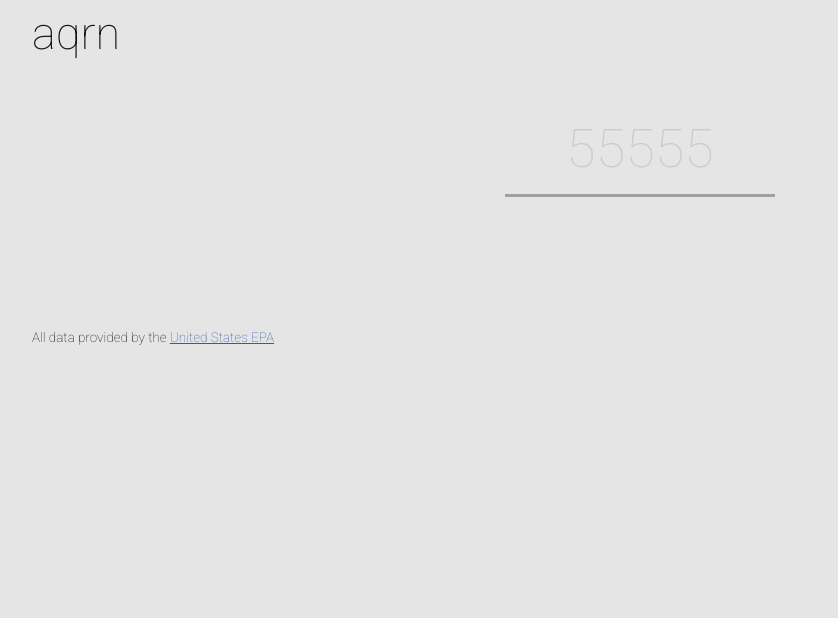
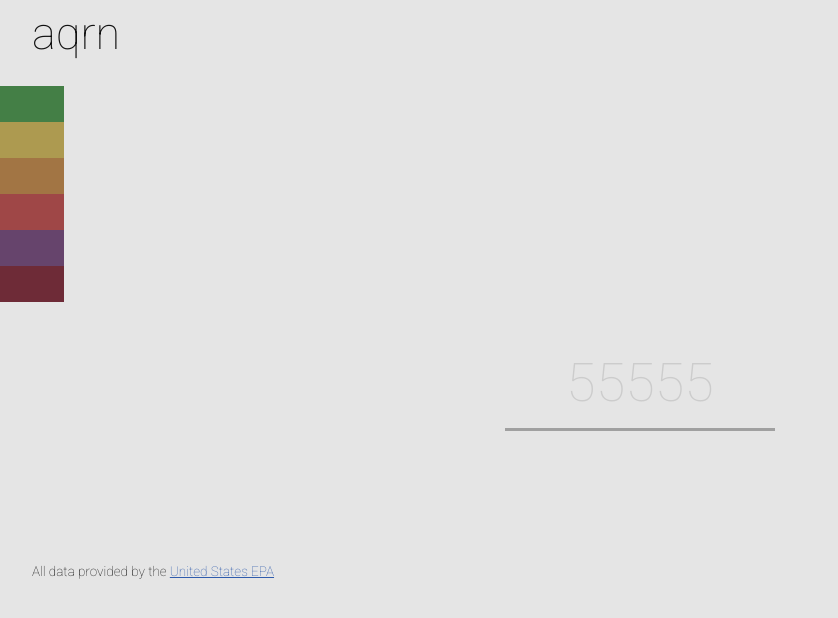
Before and after one commit to aqrn/aqrn.org, a Django app: template aqrn_project/aqrn_app/templates/index.html in a window 1280 px wide. Shown: the top 618 px of the page, without its empty margins (0-838 px from the left). Run offline with Django 3.2, Linux system fonts and the light colour scheme; the template is opened without the code that fills it: values that come from a table or form of the project are taken from there, others are empty.

Commit message:
Added color-key
Added the color key to index.html and style.css

```diff
--- a/aqrn_project/aqrn_app/templates/index.html
+++ b/aqrn_project/aqrn_app/templates/index.html
@@ -1,6 +1,18 @@
 {% extends "base.html" %}
 
 {% block content %}
+
+<div>
+    <ul id="color-key">
+        <li class="cat1"></li>
+        <li class="cat2"></li>
+        <li class="cat3"></li>
+        <li class="cat4"></li>
+        <li class="cat5"></li>
+        <li class="cat6"></li>
+    </ul>
+</div>
+
 <div id="overall-aqi">
 <p>
     {% if city.max_aqi %}
--- a/aqrn_project/static/style.css
+++ b/aqrn_project/static/style.css
@@ -1,4 +1,24 @@
 /* SASS Variables */
+
+ul#color-key {
+    list-style: none;
+    padding: 0;
+}
+
+ul#color-key li {
+  list-style: none;
+  text-decoration: none;
+  width: 5%;
+  padding: 1em;
+  box-sizing: border-box;
+  display: block;
+  transition: opacity 0.2s ease-in-out;
+  opacity: 0.95;
+  text-align: left;
+}
+
+
+
 body {
   margin: 0;
   padding: 0;
```
